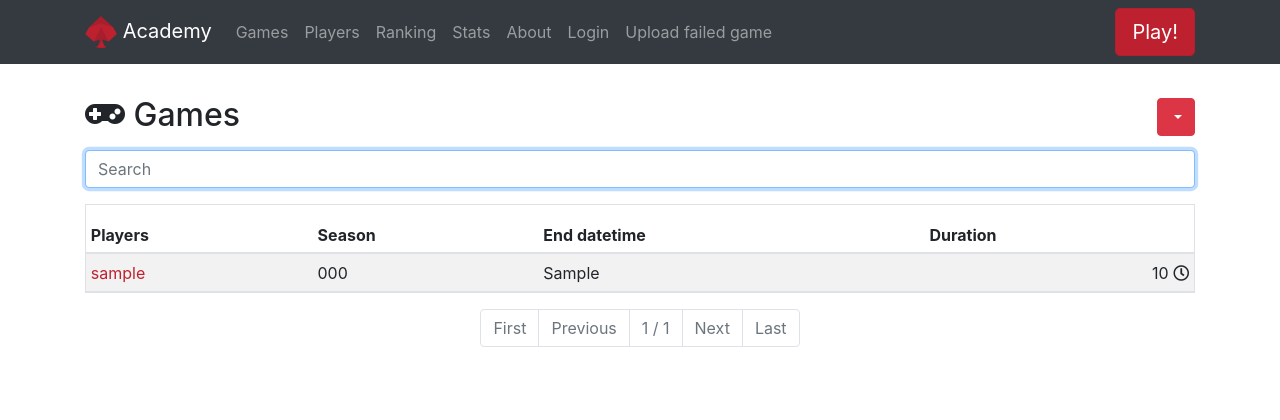
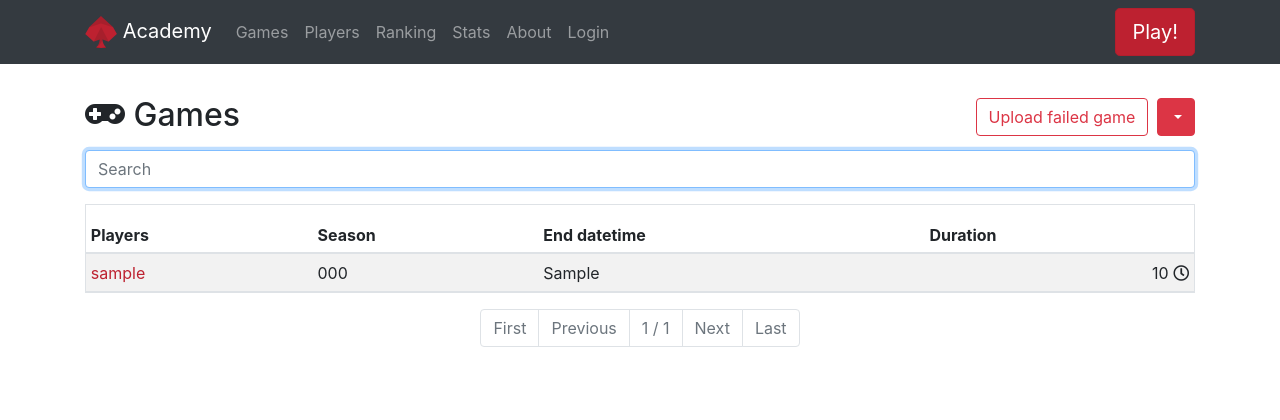
Before and after one commit to beeracademy/web, a Django app: template web/templates/game_list.html in a window 1280 px wide. Shown: the top 420 px of the page. Run offline with Django 3.2, Linux system fonts and the light colour scheme; the template is opened without the code that fills it: most values are stand-ins (such as "Sample title", 1, 10 or a date in 2020); some libraries are stand-ins or nearby versions.

Commit message:
Moved uploaded failed game button

```diff
--- a/web/templates/game_list.html
+++ b/web/templates/game_list.html
@@ -6,6 +6,9 @@
 <h2>
 	<i class="fas fa-gamepad"></i> Games
 	<div style="float: right;">
+		<a class="btn btn-outline-danger col-md-auto" type="button" href="/upload_game/">
+			Upload failed game
+		</a>
 		{% include "season_chooser.html" %}
 	</div>
 </h2>
--- a/web/templates/nav.html
+++ b/web/templates/nav.html
@@ -26,8 +26,6 @@
                 {% else %}
                     <a class="nav-item nav-link" href="/login/">Login<i class="fas fa-sign-in-alt float-right d-lg-none"></i></a>
                 {% endif %}
-                <a class="nav-item nav-link" href="/upload_game/">Upload failed game<i class="fas fa-upload float-right d-lg-none"></i></a>
-
                 <a class="nav-item nav-link d-lg-none" href="{{ PLAY_URL }}">Play!<i class="fas fa-play float-right"></i></a>
             </div>
         </div>
```
